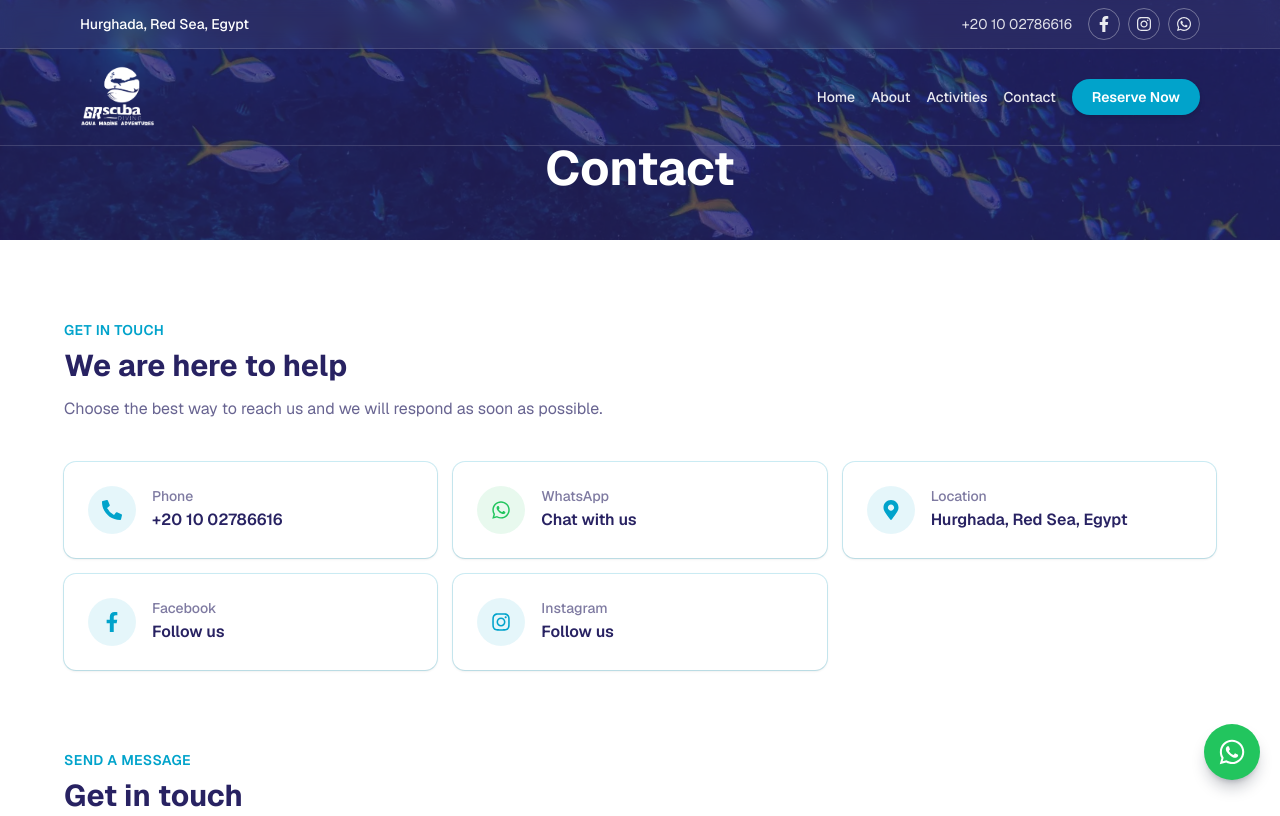
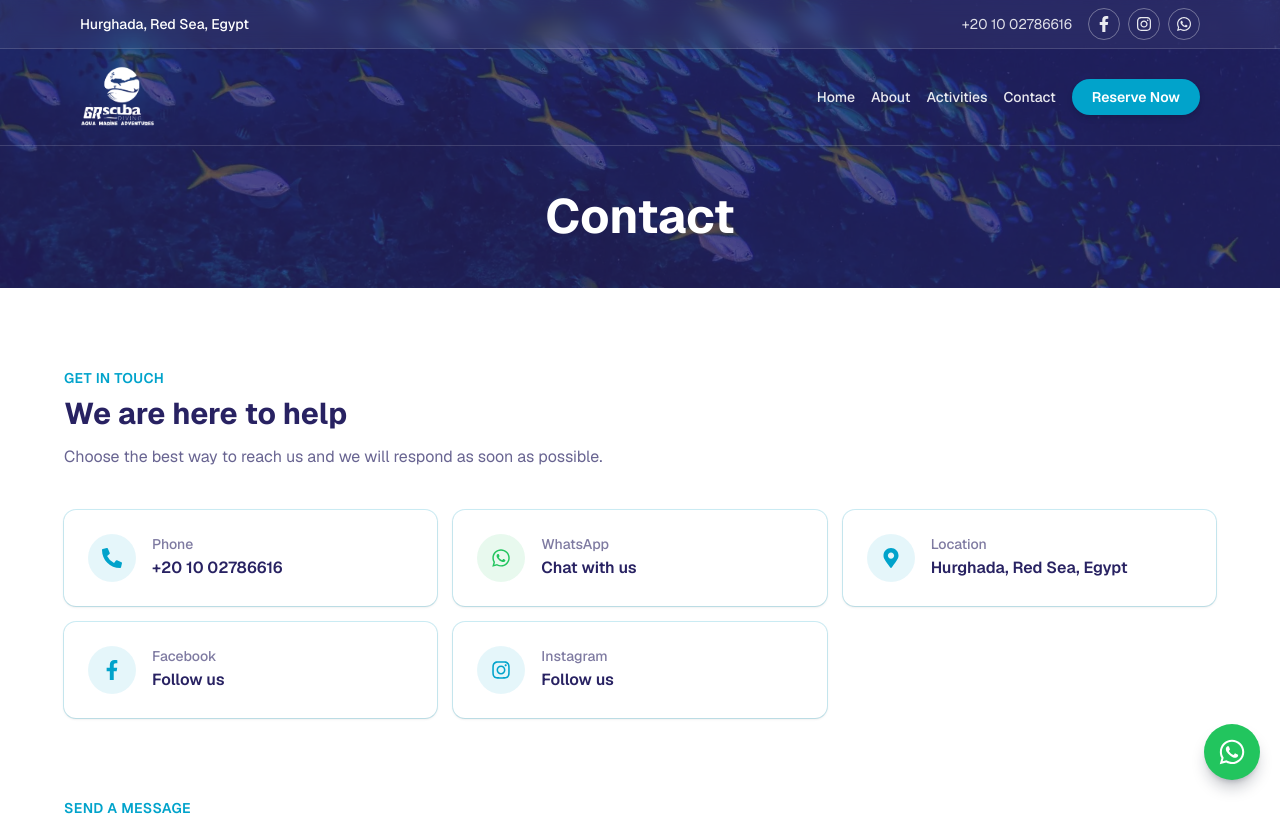
Before and after one commit to Word-of-Mouth-Marketing-agency/graquamarine, a Next.js app: page /contact in a window 1280 px wide. Shown: the top 816 px of the page. Built offline with nearby package versions, Linux system fonts and the light colour scheme.

Commit message:
fix: increase page title clearance from header

```diff
--- a/src/components/ui/PageHero.tsx
+++ b/src/components/ui/PageHero.tsx
@@ -7,7 +7,7 @@ type PageHeroProps = {
 
 export function PageHero({ title, subtitle }: PageHeroProps) {
   return (
-    <section className="relative px-4 pt-32 pb-10 sm:pt-36 sm:pb-12">
+    <section className="relative px-4 pt-40 pb-10 sm:pt-48 sm:pb-12">
       <Image
         src="/images/backgrounds/activites-bg.webp"
         alt=""
```
